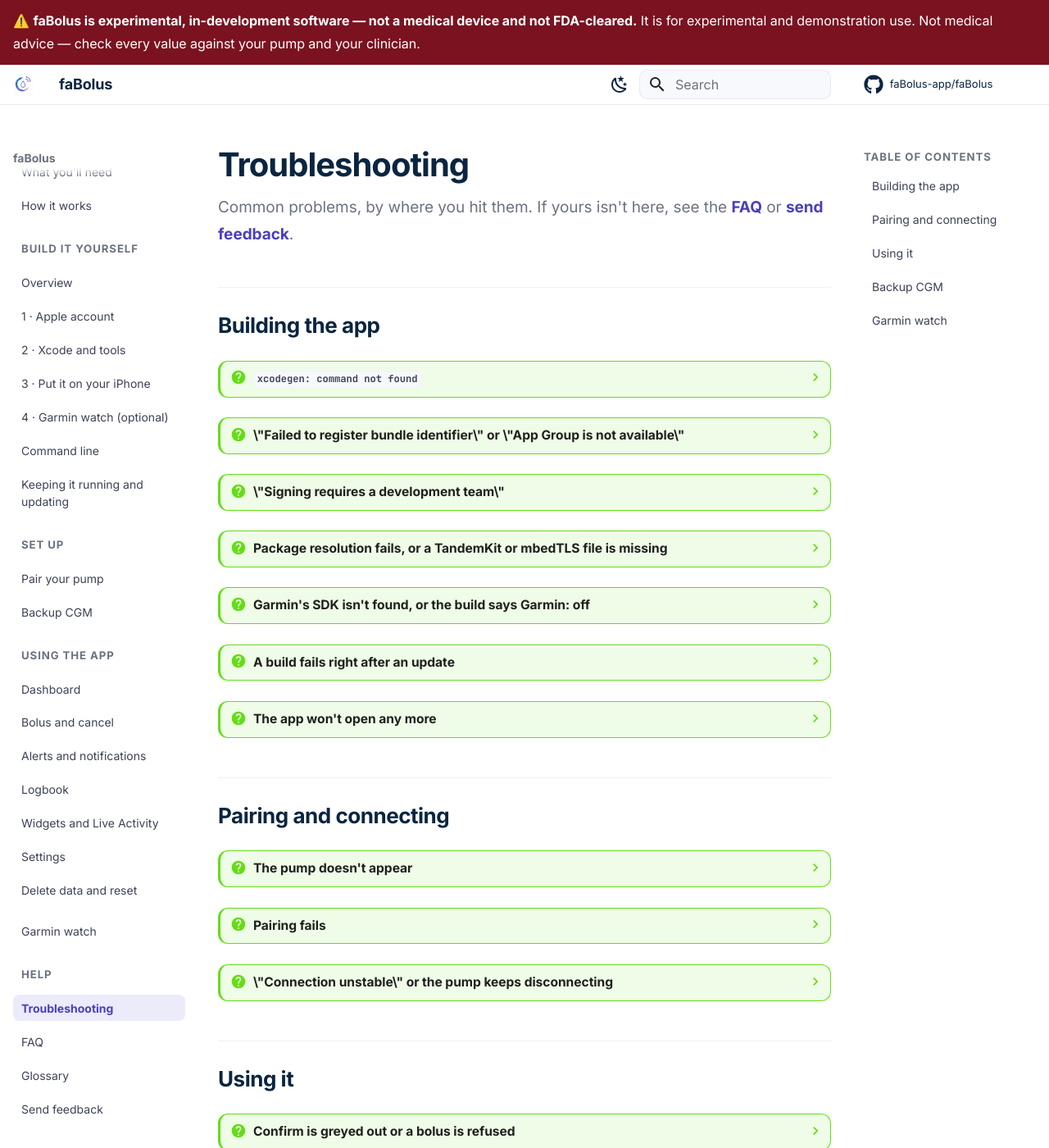
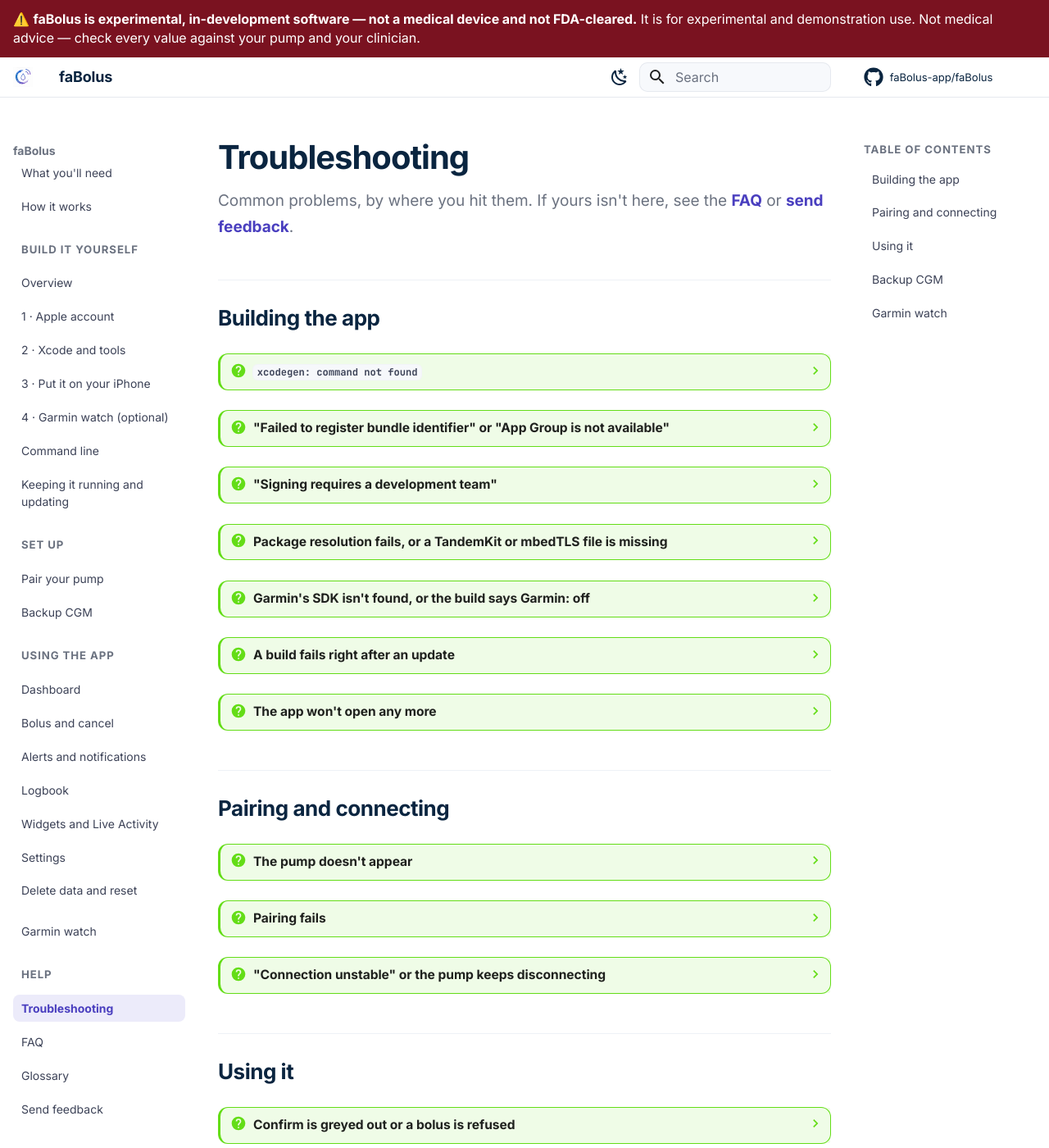
Before and after one commit to faBolus-app/faBolus, an MkDocs documentation site: the page built from docs/troubleshoot.md, in a window 1280 px wide and 1400 px high. Shown: the whole window at 82% size. Built offline with MkDocs 1.6.1 and Material for MkDocs 9.7.7, drawn with Linux system fonts in a browser that asks for light colours; comment, search, counter and statistics services are not loaded; some of the changed text lies outside the part shown.

Commit message:
fix(site): keep the sidebars, drawer and search below the safety banner (#164)
The safety banner is now the sticky header's first child (a copy of Material 9.7.7's header partial plus one include), so Material sizes both sidebars, their scroll areas and the TOC tracking from the real height. banner.js syncs --fab-banner-h for the drawer, phone search, back-to-top and anchor offsets, with per-width no-JS fallbacks. The banner is shorter on phones (smaller type, tighter lines, same wording). Also: the docs workflow builds on overrides/** and checks every page has the banner; the doubled 'Build it yourself' sidebar indent and the backslashed troubleshooting titles are fixed.

Co-Authored-By: Claude Opus 5.5 <noreply@anthropic.com>

```diff
--- a/docs/javascripts/banner.js
+++ b/docs/javascripts/banner.js
@@ -1,16 +1,21 @@
-// Sync the pinned safety banner's real height into --fab-banner-h so the sticky header
-// sits directly below it (the banner wraps to 2+ lines on narrow screens). See extra.css.
+// Sync the safety banner's real height into --fab-banner-h. The banner is the sticky header's first
+// child (overrides/partials/header.html) and wraps to several lines on narrow screens, so the pieces
+// that Material positions from a fixed header height (the drawer, the phone search, the back-to-top
+// button, anchor jumps) read this instead. See extra.css. The header persists across instant
+// navigation, so one observer covers every page.
 (function () {
+  var banner = document.querySelector('.md-header .fab-safety-banner');
+  if (!banner) { return; }
   function sync() {
-    // Measure the sticky announce wrapper (its height == the banner's) so the header stacks below it.
-    var b = document.querySelector('[data-md-component="announce"]') || document.querySelector('.md-banner');
-    if (b) {
-      document.documentElement.style.setProperty('--fab-banner-h', b.offsetHeight + 'px');
-    }
+    document.documentElement.style.setProperty('--fab-banner-h', banner.offsetHeight + 'px');
   }
-  window.addEventListener('load', sync);
-  window.addEventListener('resize', sync);
-  document.addEventListener('DOMContentLoaded', sync);
-  // Re-sync after mkdocs-material instant navigation, just in case.
-  if (typeof document$ !== 'undefined' && document$.subscribe) { document$.subscribe(sync); }
+  sync();
+  // Fires on every height change: window resizes, rotation, and the web font loading and
+  // re-wrapping the text.
+  if (typeof ResizeObserver !== 'undefined') {
+    new ResizeObserver(sync).observe(banner);
+  } else {
+    window.addEventListener('resize', sync);
+    window.addEventListener('load', sync);
+  }
 })();
--- a/docs/stylesheets/extra.css
+++ b/docs/stylesheets/extra.css
@@ -69,29 +69,64 @@
 
 /* =========================================================================
    Persistent safety banner — stays pinned at the very top while scrolling.
-   The banner (overrides/main.html → block announce) is normally in the flow and
-   scrolls away; make it sticky and push the (also-sticky) header below it. The
-   banner wraps on narrow screens, so its real height is synced into
-   --fab-banner-h by docs/javascripts/banner.js (the value below is the fallback).
+   The banner is the first child of the sticky header (overrides/partials/header.html),
+   so Material's JS counts it in the header's height: both sidebars stick below it,
+   their scroll areas fit the window, and the table of contents tracks the right
+   heading. The banner wraps on narrow screens; docs/javascripts/banner.js syncs its
+   real height into --fab-banner-h for the few places Material positions from a
+   fixed 2.4rem header (the value below is the no-JS fallback).
    ========================================================================= */
-:root { --fab-banner-h: 2.6rem; }
-/* Stick the ANNOUNCE WRAPPER, not the inner .md-banner. The wrapper
-   (`[data-md-component="announce"]`) is the direct body child and a sibling of the header, so it
-   sticks relative to the page like the header does. Making only `.md-banner` sticky pins it within
-   this short wrapper — which itself scrolls away, so the banner appeared non-sticky. */
-[data-md-component="announce"] {
-  position: sticky;
-  top: 0;
-  z-index: 1001;                         /* above the sticky header */
-}
+:root { --fab-banner-h: 4rem; }
+/* No-JS fallbacks by width, each at least the banner's measured height there (320 to 1920px wide);
+   banner.js's inline value replaces them. Re-measure if the banner's wording changes. */
+@media screen and (max-width: 63.984375em) { :root { --fab-banner-h: 5rem; } }
+@media screen and (max-width: 42.484375em) { :root { --fab-banner-h: 6.25rem; } }
+@media screen and (max-width: 29.984375em) { :root { --fab-banner-h: 7rem; } }
 .md-banner {
   background-color: #7a1220;             /* deep red so it clearly reads as a warning */
   color: #fff;
 }
 .md-banner a { color: #fff; text-decoration: underline; }
-.md-header { top: var(--fab-banner-h, 0); }   /* sit directly below the pinned banner */
-/* Keep anchor-link jumps from landing under the pinned banner + header. */
-html { scroll-padding-top: calc(var(--fab-banner-h, 2.6rem) + 3rem); }
+/* The banner's inner box is .md-typeset, so it inherited the body text's 1.72 line height; on a phone
+   that made a six-line, 189px banner. Same text size, tighter lines. */
+.fab-safety-banner .md-banner__inner { line-height: 1.45; }
+/* Phones, portrait or landscape: the same wording in smaller type with less padding, so the pinned
+   banner and header leave most of the screen to the page. */
+@media screen and (max-width: 44.984375em), screen and (max-height: 31.25em) {
+  .fab-safety-banner .md-banner__inner {
+    font-size: .68rem;
+    line-height: 1.4;
+    margin: .4rem auto;
+    padding: 0 .6rem;
+  }
+}
+/* Above the header's own layers (the search overlay is 1, the search box 2), so opening search
+   never covers the banner. */
+.fab-safety-banner { position: relative; z-index: 3; }
+
+/* Anchor jumps land below the whole header. Material's own :target margin (3.6rem) assumes a 2.4rem
+   header, so it keeps only its 1.2rem gap and the header height comes from the padding; the
+   padding also keeps keyboard focus from scrolling a link under the header. */
+html { scroll-padding-top: calc(var(--fab-banner-h) + 2.4rem); }
+.md-typeset :target { --md-scroll-margin: 1.2rem; }
+
+/* Back-to-top button: Material puts it 3.2rem from the top, which is under the banner. */
+.md-top { top: calc(var(--fab-banner-h) + 3.2rem); }
+
+/* Below 76.25em the navigation is a drawer and its overlay, both fixed from the top of the window.
+   Start them below the banner so it stays readable, and undimmed, while the drawer is open. */
+@media screen and (max-width: 76.234375em) {
+  .md-sidebar--primary,
+  .md-overlay { top: var(--fab-banner-h); }
+  .md-sidebar--primary { height: calc(100% - var(--fab-banner-h)); }
+  [data-md-toggle="drawer"]:checked ~ .md-overlay { height: calc(100% - var(--fab-banner-h)); }
+}
+/* Below 60em search opens full screen from the top of the window; start it below the banner, or the
+   search field sits under it. */
+@media screen and (max-width: 59.984375em) {
+  .md-search__inner { top: var(--fab-banner-h); }
+  [data-md-toggle="search"]:checked ~ .md-header .md-search__inner { height: calc(100% - var(--fab-banner-h)); }
+}
 
 /* Search box */
 [data-md-color-scheme="default"] .md-search__form {
@@ -123,6 +158,12 @@ html { scroll-padding-top: calc(var(--fab-banner-h, 2.6rem) + 3rem); }
   border-radius: 8px;
   padding: .28rem .5rem;
   transition: background-color .12s ease, color .12s ease;
+}
+/* In the desktop sidebar, a section with its own index page ("Build it yourself") wraps its link in a
+   container that is also .md-nav__link; without this the padding above applies twice and indents
+   that label. The drawer lays the container out as a full row, so it keeps the padding there. */
+@media screen and (min-width: 76.25em) {
+  .md-nav__link.md-nav__container { padding: 0; }
 }
 .md-nav__item .md-nav__link:hover { background: var(--cx2-bg-soft); color: var(--cx2-ink); }
 .md-nav__link--active,
--- a/docs/troubleshoot.md
+++ b/docs/troubleshoot.md
@@ -10,12 +10,12 @@ Common problems, by where you hit them. If yours isn't here, see the [FAQ](faq.m
     [Install Homebrew and XcodeGen](build/xcode.md#step-3-install-homebrew-and-xcodegen) again, including
     the **Next steps** commands Homebrew prints, then open a new Terminal window.
 
-??? question "\"Failed to register bundle identifier\" or \"App Group is not available\""
+??? question ""Failed to register bundle identifier" or "App Group is not available""
     The bundle ID is taken: every App ID and App Group is unique across Apple. Set your own
     `APP_BUNDLE_ID` in `LocalConfig.xcconfig` (see [Your details](build/build-app.md#your-details)), make
     the project again with `./scripts/generate-project.sh`, and reopen it.
 
-??? question "\"Signing requires a development team\""
+??? question ""Signing requires a development team""
     No team is set. Put your Team ID in `LocalConfig.xcconfig` and make the project again, or pick your
     team under **Signing & Capabilities** for both **faBolus** and **faBolusWidgets**. If the file still
     has the example's `ABCDE12345`, replace it.
@@ -51,7 +51,7 @@ Common problems, by where you hit them. If yours isn't here, see the [FAQ](faq.m
     Pair Device shows a new code each time. Enter the code the pump shows now, exactly: the 16-character
     code is case-sensitive. Then try again.
 
-??? question "\"Connection unstable\" or the pump keeps disconnecting"
+??? question ""Connection unstable" or the pump keeps disconnecting"
     Keep the phone closer to the pump. **Settings → Pump** says why the link last dropped. If it keeps
     happening, export diagnostics (**Settings → About & help**) and [send them](feedback.md).
 
@@ -67,7 +67,7 @@ Common problems, by where you hit them. If yours isn't here, see the [FAQ](faq.m
     faBolus hasn't read the pump's bolus settings and active insulin yet, or they're too old. Keep the pump
     connected for a moment. You can still enter units.
 
-??? question "Glucose is grey or shows \"—\""
+??? question "Glucose is grey or shows "—""
     The reading is older than your freshness window, so it isn't shown as current. Check the CGM on the
     pump, or set up a [backup CGM](setup/cgm.md).
 
@@ -97,11 +97,11 @@ Common problems, by where you hit them. If yours isn't here, see the [FAQ](faq.m
     The app was built without Garmin's SDK. Add it ([Garmin's SDK](build/build-app.md#garmin-sdk)), make the
     project again and run it on the phone.
 
-??? question "The watch says \"Phone not connected\" or \"No reply from faBolus\""
+??? question "The watch says "Phone not connected" or "No reply from faBolus""
     The phone must be near the watch, with Bluetooth on and Garmin Connect running. Open faBolus on the
     phone. In **Settings → Watch**, check the chosen watch, or choose it again in Garmin Connect.
 
-??? question "Link says \"faBolus not installed on the watch\""
+??? question "Link says "faBolus not installed on the watch""
     The watch app isn't installed, or it was built with a different app ID than the phone expects. Install
     it as in [Garmin watch (build)](build/garmin-build.md). If you used a private beta, make sure the phone
     app was built after `beta-build.sh` set your ID.
--- a/mkdocs.yml
+++ b/mkdocs.yml
@@ -11,7 +11,7 @@ copyright: >-
 
 theme:
   name: material
-  custom_dir: overrides   # the safety banner on every page: overrides/main.html (block announce)
+  custom_dir: overrides   # the safety banner on every page, inside the sticky header: overrides/partials/
   language: en
   font:
     text: Inter
@@ -51,7 +51,7 @@ extra_css:
   - stylesheets/extra.css
 
 extra_javascript:
-  - javascripts/banner.js   # keeps the sticky safety banner sized so the header stacks below it
+  - javascripts/banner.js   # syncs the safety banner's height into --fab-banner-h (see extra.css)
 
 markdown_extensions:
   - abbr
--- /dev/null
+++ b/overrides/partials/header.html
@@ -0,0 +1,74 @@
+{#-
+  Material for MkDocs 9.7.7's partials/header.html (MIT, (c) 2016-2025 Martin Donath), copied
+  unchanged except for the safety banner include as the header's first child. The banner sits inside
+  the sticky header so Material measures it with the header: its JS sets both sidebars' sticky offset,
+  their scroll height and the table-of-contents tracking from the header's height, and the banner
+  wraps to several lines on narrow screens. Re-copy this file when mkdocs-material is bumped.
+-#}
+{% set class = "md-header" %}
+{% if "navigation.tabs.sticky" in features %}
+  {% set class = class ~ " md-header--shadow md-header--lifted" %}
+{% elif "navigation.tabs" not in features %}
+  {% set class = class ~ " md-header--shadow" %}
+{% endif %}
+<header class="{{ class }}" data-md-component="header">
+  {% include "partials/safety-banner.html" %}
+  <nav class="md-header__inner md-grid" aria-label="{{ lang.t('header') }}">
+    <a href="{{ config.extra.homepage | d(nav.homepage.url, true) | url }}" title="{{ config.site_name | e }}" class="md-header__button md-logo" aria-label="{{ config.site_name }}" data-md-component="logo">
+      {% include "partials/logo.html" %}
+    </a>
+    <label class="md-header__button md-icon" for="__drawer">
+      {% set icon = config.theme.icon.menu or "material/menu" %}
+      {% include ".icons/" ~ icon ~ ".svg" %}
+    </label>
+    <div class="md-header__title" data-md-component="header-title">
+      <div class="md-header__ellipsis">
+        <div class="md-header__topic">
+          <span class="md-ellipsis">
+            {{ config.site_name }}
+          </span>
+        </div>
+        <div class="md-header__topic" data-md-component="header-topic">
+          <span class="md-ellipsis">
+            {% if page.meta and page.meta.title %}
+              {{ page.meta.title }}
+            {% else %}
+              {{ page.title }}
+            {% endif %}
+          </span>
+        </div>
+      </div>
+    </div>
+    {% if config.theme.palette %}
+      {% if not config.theme.palette is mapping %}
+        {% include "partials/palette.html" %}
+      {% endif %}
+    {% endif %}
+    {% if not config.theme.palette is mapping %}
+      {% include "partials/javascripts/palette.html" %}
+    {% endif %}
+    {% if config.extra.alternate %}
+      {% include "partials/alternate.html" %}
+    {% endif %}
+    {% if "material/search" in config.plugins %}
+      {% set search = config.plugins["material/search"] | attr("config") %}
+      {% if search.enabled %}
+        <label class="md-header__button md-icon" for="__search">
+          {% set icon = config.theme.icon.search or "material/magnify" %}
+          {% include ".icons/" ~ icon ~ ".svg" %}
+        </label>
+        {% include "partials/search.html" %}
+      {% endif %}
+    {% endif %}
+    {% if config.repo_url %}
+      <div class="md-header__source">
+        {% include "partials/source.html" %}
+      </div>
+    {% endif %}
+  </nav>
+  {% if "navigation.tabs.sticky" in features %}
+    {% if "navigation.tabs" in features %}
+      {% include "partials/tabs.html" %}
+    {% endif %}
+  {% endif %}
+</header>
--- /dev/null
+++ b/overrides/partials/safety-banner.html
@@ -0,0 +1,10 @@
+{#- The safety banner on every docs page: the app's own first-run wording. Included at the top of the
+    sticky header (partials/header.html), so it stays on screen at every scroll position. If the wording
+    changes, re-measure the no-JS --fab-banner-h fallbacks in docs/stylesheets/extra.css. -#}
+<aside class="md-banner fab-safety-banner" aria-label="Safety notice">
+  <div class="md-banner__inner md-grid md-typeset">
+    <span>⚠️ <strong>faBolus is experimental, in-development software — not a medical device and not FDA-cleared.</strong>
+    It is for experimental and demonstration use. Not medical advice — check every value against your pump and your
+    clinician.</span>
+  </div>
+</aside>
--- a/requirements-docs.txt
+++ b/requirements-docs.txt
@@ -10,4 +10,7 @@
 #
 # Note for whoever bumps this: mkdocs.yml has a fully explicit `nav`, and docs/CNAME ships only because
 # it sits under docs/. Any docs reorganisation must update both or --strict fails.
+#
+# overrides/partials/header.html is a copy of this version's partials/header.html with the safety
+# banner added. Re-copy it from the new version (keeping the banner include) when you bump.
 mkdocs-material==9.7.7
```
Also changed, not shown: THIRD_PARTY.md (+1 -0 lines), docs/SBOM.md (+6 -0 lines), overrides/main.html (deleted, +0 -8 lines), 1 other file.
